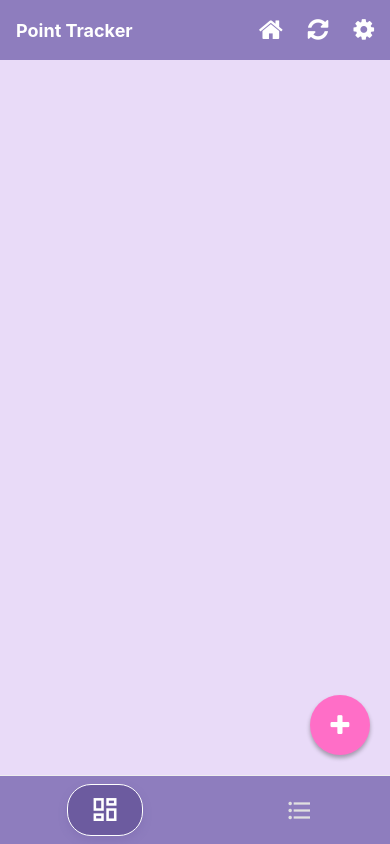
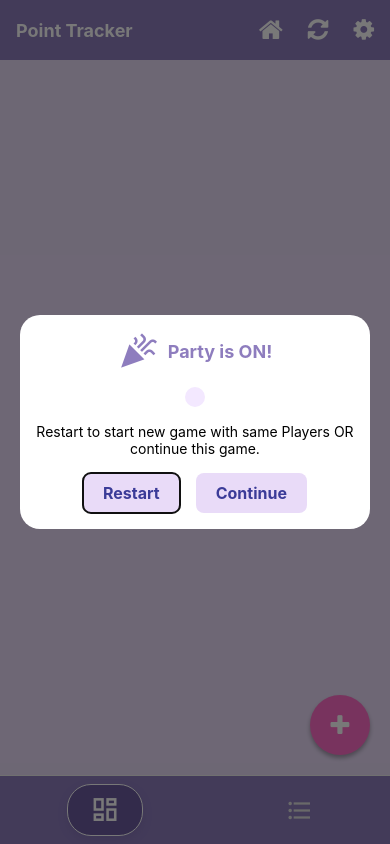
Before and after one commit to Fahim-ju/PointGuni, a React Native app: screen /PointView in a window 390 px wide. Built offline with nearby package versions, Linux system fonts and the light colour scheme.

Commit message:
Updated game finished modal

```diff
--- a/src/component/modal/GameFinishModal.tsx
+++ b/src/component/modal/GameFinishModal.tsx
@@ -1,5 +1,5 @@
 import React from "react";
-import { Modal, View, Text, TouchableOpacity, StyleSheet } from "react-native";
+import { Modal, View, Text, TouchableOpacity, StyleSheet, Image } from "react-native";
 import MaterialCommunityIcons from "react-native-vector-icons/MaterialCommunityIcons";
 import { Player } from "../../types/Player";
 import { useGameContext } from "../../context/GameContext";
@@ -11,16 +11,49 @@ type GameFinishModalProps = {
   onContinue: () => void;
 };
 
+const avatarImages = [
+  require("../../../assets/avatar/user1.png"),
+  require("../../../assets/avatar/user2.png"),
+  require("../../../assets/avatar/user3.png"),
+  require("../../../assets/avatar/user4.png"),
+  require("../../../assets/avatar/user5.png"),
+  require("../../../assets/avatar/user6.png"),
+  require("../../../assets/avatar/user7.png"),
+  require("../../../assets/avatar/user8.png"),
+  require("../../../assets/avatar/user9.png"),
+];
+
 const GameFinishModal: React.FC<GameFinishModalProps> = ({ visible, playersBelowMin, onRestart, onContinue }) => {
+  playersBelowMin = [
+    {
+      id: 1,
+      name: "Player 1",
+      avatar: 0,
+    },
+  ];
   const { players } = useGameContext();
   return (
-    <Modal visible={visible} transparent animationType="slide">
+    <Modal visible={true} transparent animationType="slide">
       <View style={styles.overlay}>
         <View style={styles.modalContent}>
           {/* Party Mode Icon */}
-          <MaterialCommunityIcons name="party-popper" size={80} color="#8E7DBE" style={styles.partyIcon} />
-          <Text style={styles.title}>Party Mode!</Text>
-          <Text style={styles.message}>{playersBelowMin.map((p) => p.name).join(", ")} reached the minimum point!</Text>
+          <View style={{ flexDirection: "row", alignItems: "center", marginBottom: 16 , gap: 10 }}>
+            <MaterialCommunityIcons name="party-popper" size={40} color="#8E7DBE" style={styles.partyIcon} />
+            <Text style={styles.title}>Party is ON!</Text>
+          </View>
+          <View style={styles.playerContainer}>
+            {players.map((player) => (
+              <View
+                key={player.id}
+                style={[styles.playerRow, { backgroundColor: playersBelowMin.some((x) => x.id === player.id) ? "#FFCCCC" : "#F3E8FF" }]}
+              >
+                <Image source={avatarImages[player.avatar]} style={styles.playerIcon} />
+                <Text style={styles.playerName}>{player.name}</Text>
+                <Text style={styles.point}>{player.totalPoints}</Text>
+              </View>
+            ))}
+          </View>
+          <Text style={styles.message}>Restart to start new game with same Players OR continue this game.</Text>
           <View style={styles.buttonRow}>
             <TouchableOpacity onPress={onRestart} style={[styles.button, { marginRight: 16 }]}>
               <Text style={styles.buttonText}>Restart</Text>
@@ -41,23 +74,56 @@ const styles = StyleSheet.create({
     justifyContent: "center",
     alignItems: "center",
     backgroundColor: "#0008",
+    padding: 20,
   },
   modalContent: {
     backgroundColor: "#fff",
     borderRadius: 20,
-    padding: 24,
+    padding: 16,
     alignItems: "center",
     minWidth: 280,
   },
   partyIcon: {
-    width: 80,
-    height: 80,
+    width: 40,
+    height: 40,
+  },
+  title: {
+    fontSize: 18,
+    fontWeight: "bold",
+    color: "#8E7DBE",
+  },
+  playerContainer: {
+    backgroundColor: "#F3E8FF",
+    borderRadius: 12,
+    padding: 10,
     marginBottom: 16,
   },
-  title: {
-    fontSize: 22,
+  playerRow: {
+    flexDirection: "row",
+    alignItems: "center",
+    marginBottom: 10,
+    borderRadius: 12,
+    backgroundColor: "#F3E8FF",
+    paddingHorizontal: 14,
+    paddingVertical: 8,
+    width: "100%",
+    gap: 10,
+  },
+  playerIcon: {
+    width: 36,
+    height: 36,
+    borderRadius: 18,
+    marginRight: 10,
+    backgroundColor: "#eee",
+  },
+  playerName: {
+    flex: 1,
+    fontSize: 20,
+    marginRight: 10,
     fontWeight: "bold",
-    marginBottom: 8,
+  },
+  point: {
+    fontSize: 20,
   },
   message: {
     marginBottom: 16,
```
